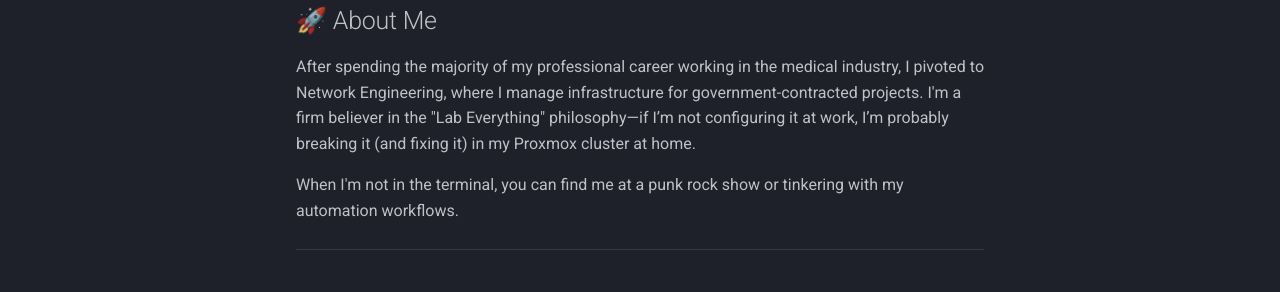
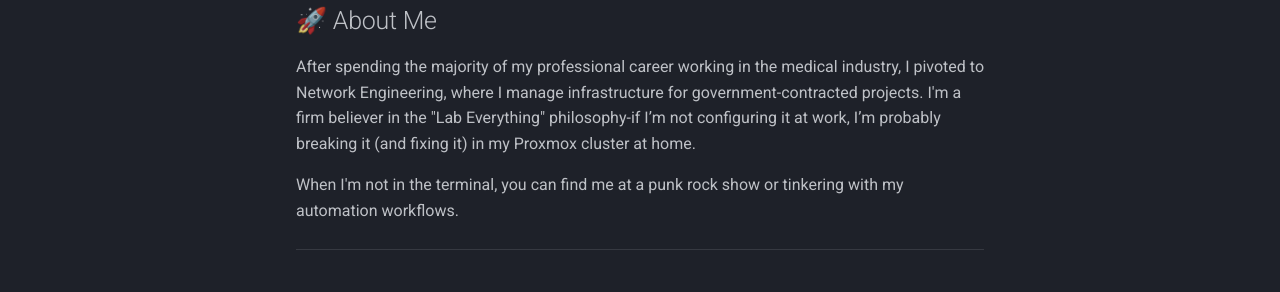
Before and after one commit to moshthesubnet/my-lab-docs, an MkDocs documentation site: the page built from docs/index.md, in a window 1280 px wide and 900 px high. Shown: the part 393-685 px from the top of the window. Built offline with MkDocs 1.6.1 and Material for MkDocs 9.7.7, drawn with Linux system fonts in a browser that asks for light colours.

```diff
--- a/docs/index.md
+++ b/docs/index.md
@@ -5,7 +5,7 @@ I'm a Network Support Specialist and IT professional based in UT. I specialize i
 ---
 
 ## 🚀 About Me
-After spending the majority of my professional career working in the medical industry, I pivoted to Network Engineering, where I manage infrastructure for government-contracted projects. I'm a firm believer in the "Lab Everything" philosophy—if I’m not configuring it at work, I’m probably breaking it (and fixing it) in my Proxmox cluster at home.
+After spending the majority of my professional career working in the medical industry, I pivoted to Network Engineering, where I manage infrastructure for government-contracted projects. I'm a firm believer in the "Lab Everything" philosophy-if I’m not configuring it at work, I’m probably breaking it (and fixing it) in my Proxmox cluster at home.
 
 When I'm not in the terminal, you can find me at a punk rock show or tinkering with my automation workflows.
 
```
